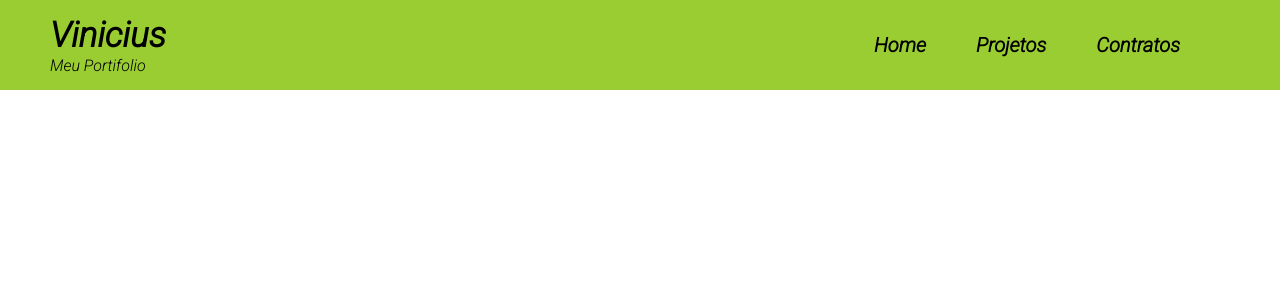
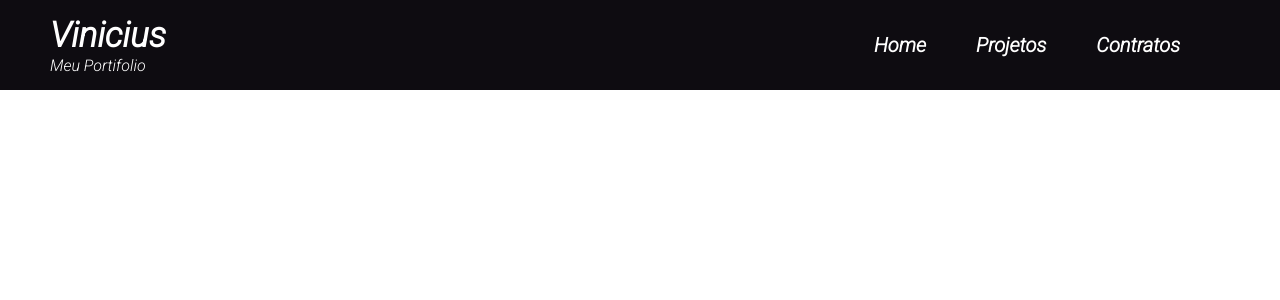
Before and after one commit to viniciusgasparino/Portifolio, a Next.js app: page / in a window 1280 px wide. Shown: the top 300 px of the page. Built offline with nearby package versions, Linux system fonts and the light colour scheme.

Commit message:
MUdando a cor de fundo e cor da fonte

```diff
--- a/src/components/header/Header.jsx
+++ b/src/components/header/Header.jsx
@@ -2,13 +2,13 @@ import styled from "styled-components"
 
 
 const StyledHeader = styled.header`
-  background-color: yellowgreen;
+  background-color: #0e0c11;
   height: 90px;
   display: flex;
   align-items: center;
   padding: 0 100px;
   gap:20px;
-
+  color: white;
 `
 
 const StyledLogo = styled.div`
```
